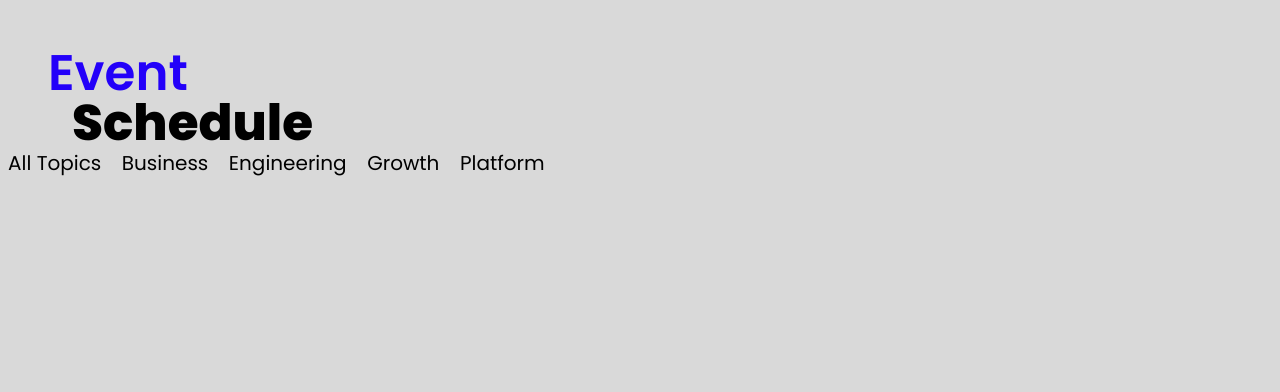
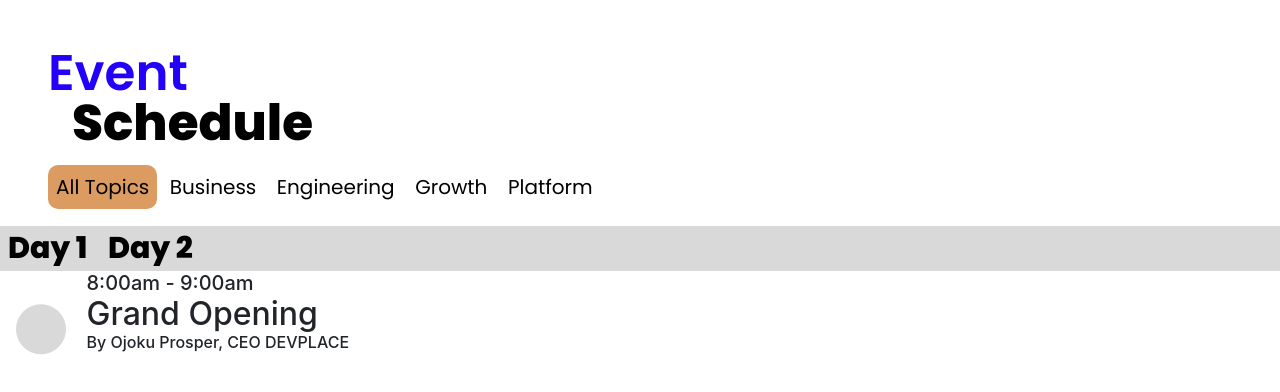
Before and after one commit to MichaelAchugwo/conferencewebsite, a plain HTML site: page schedule.html in a window 1280 px wide. Drawn offline with nearby package versions, Linux system fonts and the light colour scheme.

Commit message:
worked on the schedule page

```diff
--- a/css/main.css
+++ b/css/main.css
@@ -222,15 +222,34 @@ div.schedule-nav > a {
     cursor: pointer;
 }
 
-div.schedule-nav > a:hover {
-    color: white;
+a.active {
     background-color: #DC9C61;
     color: white;
     font-weight: 600;
 }
 
-a.active {
-    background-color: #DC9C61;
+div.days {
+    background-color: #D9D9D9;
+}
+
+.event-circle {
+    color: #D9D9D9;
+    font-size: 50px;
+}
+
+div.days > a {
+    font-size: 30px;
+    text-decoration: none;
+    border-radius: 10px;
+    color: black;
+    font-family: 'Poppins', serif;
+    font-weight: 800;
+    cursor: pointer;
+}
+
+.event-deets-text {
+    margin-block-start: 0;
+    margin-block-end: 0;
 }
 
 h4.speaker-name, h6.speaker-job {
--- a/schedule.html
+++ b/schedule.html
@@ -20,7 +20,7 @@
     <title>Our Speakers</title>
   </head>
 
-  <body class="schedule-body">
+  <body>
     <div class="pl-lg-5 text-center text-lg-left pt-5">
       <h1
         class=""
@@ -51,12 +51,28 @@
         Schedule
       </h1>
     </div>
-    <div class="schedule-nav">
-      <a id="all-topics" class="p-2">All Topics</a>
-      <a id="business-schedule" class="p-2">Business</a>
-      <a id="engineer-schedule" class="p-2">Engineering</a>
-      <a id="growth-schedule" class="p-2">Growth</a>
-      <a id="platform-schedule" class="p-2">Platform</a>
+    <div class="schedule-nav mt-4 ml-lg-5">
+      <a class="active p-2">All Topics</a>
+      <a class="p-2">Business</a>
+      <a class="p-2">Engineering</a>
+      <a class="p-2">Growth</a>
+      <a class="p-2">Platform</a>
+    </div>
+    <div class="schedules mt-4">
+      <div class="days">
+        <a class="p-2 bg-blue">Day 1</a>
+        <a class="p-2 bg-blue">Day 2</a>
+      </div>
+      <div class="events">
+        <div class="event-details bg-white align-content-center">
+          <div class="d-inline mx-3"><i class="fa fa-circle event-circle" aria-hidden="true"></i></div>
+          <div class="event-deets d-inline-block">
+            <h5 class="event-deets-text">8:00am - 9:00am</h5>
+            <h2 class="event-deets-text">Grand Opening</h2>
+            <h6 class="event-deets-text">By Ojoku Prosper, CEO DEVPLACE</h6>
+          </div>
+        </div>
+      </div>
     </div>
 
     <script src="js/main.js"></script>
```
Also changed, not shown: images/ellipse.png (added).
